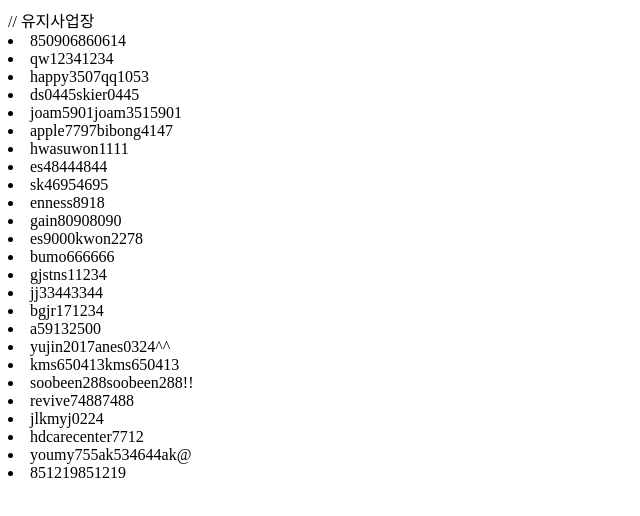
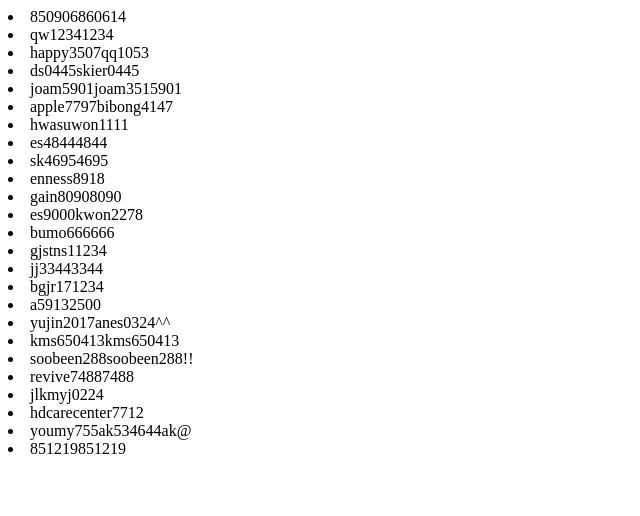
Before and after one commit to chung0906/simplecare, a plain HTML site: page index.html in a window 1280 px wide. Shown: the whole page, without its empty margins (0-640 px from the left). Drawn offline with Linux system fonts and the light colour scheme.

Commit message:
Update index.html

```diff
--- a/index.html
+++ b/index.html
@@ -8,7 +8,8 @@
 
   <body>
 
-// 유지사업장
+<script> // 2020년 까지 사업장 </script>
+
 <li>850906860614</li> <script> //관리자 </script>
 <li>qw12341234</li> <script> //예산프로그램 </script>
 <li>happy3507qq1053</li> <script>         // 행복한 방문 (춘천) </script>
```
